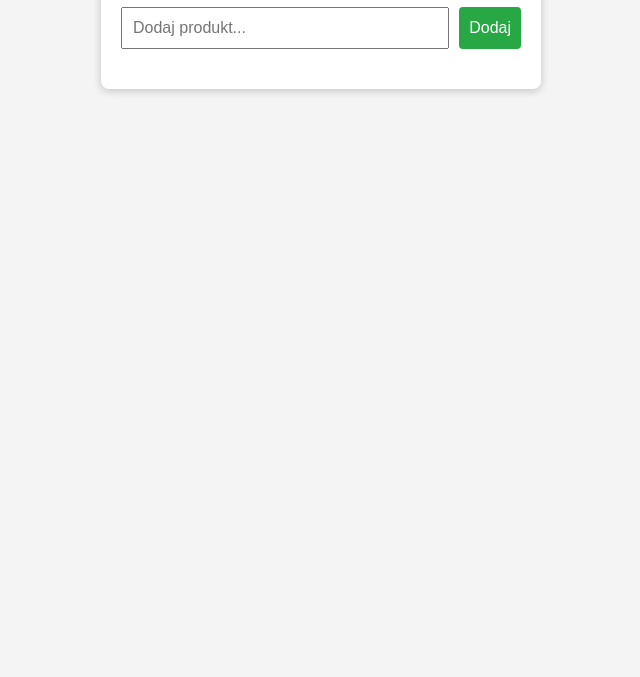
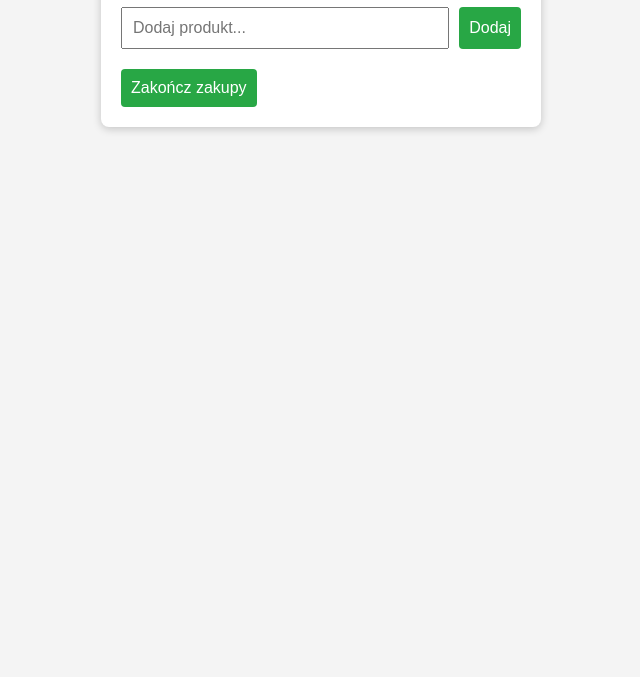
Before and after one commit to Pa-jak/shopping-list, a plain HTML site: page index.html in a window 1280 px wide. Shown: the part 123-800 px from the top of the page, without its empty margins (319-959 px from the left). Drawn offline with Linux system fonts and the light colour scheme.

Commit message:
clear button add

```diff
--- a/index.html
+++ b/index.html
@@ -14,6 +14,7 @@
       <button type="submit">Dodaj</button>
     </form>
     <ul id="item-list"></ul>
+    <button id="clear-packed">Zakończ zakupy</button>
   </div>
   <script src="script.js"></script>
 </body>
```
